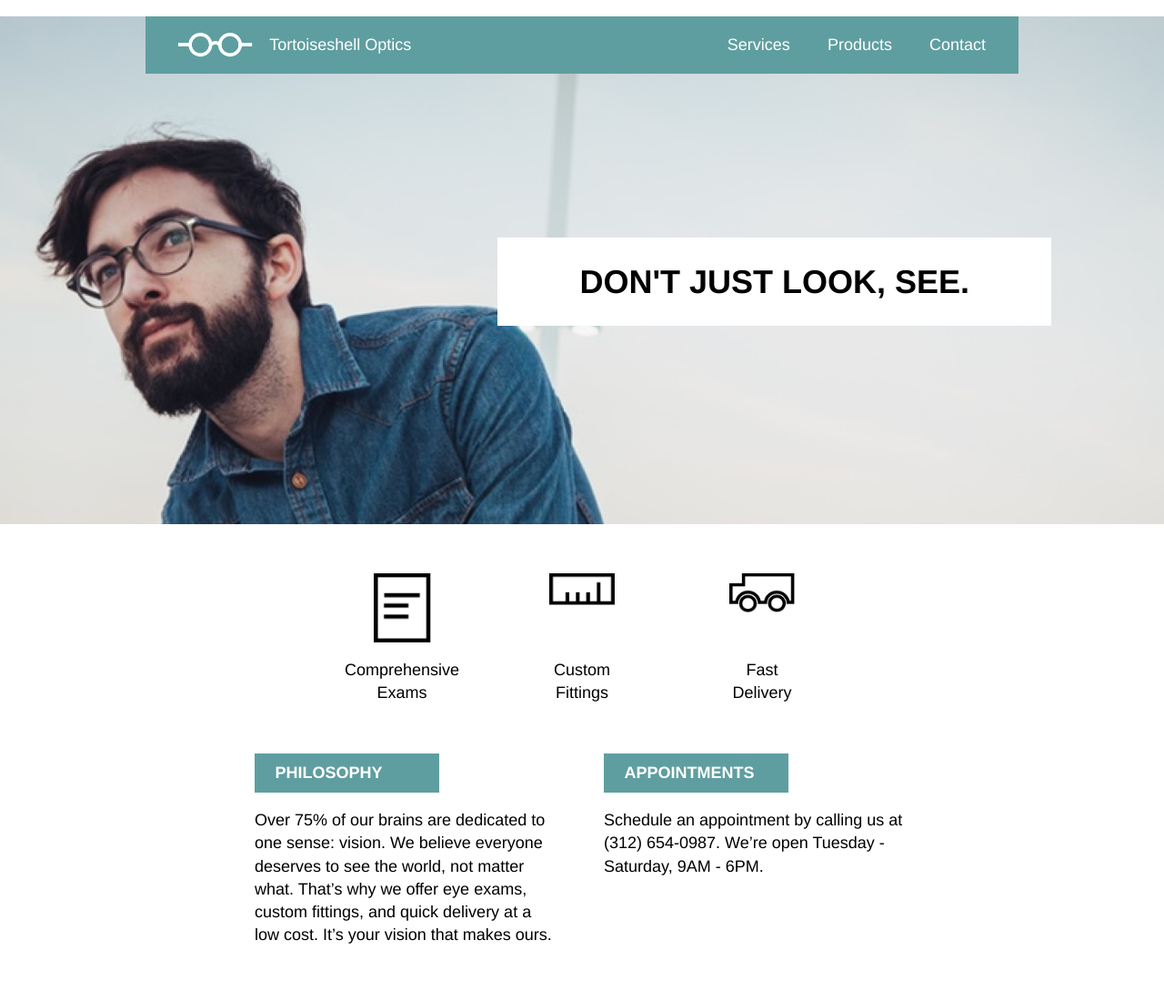
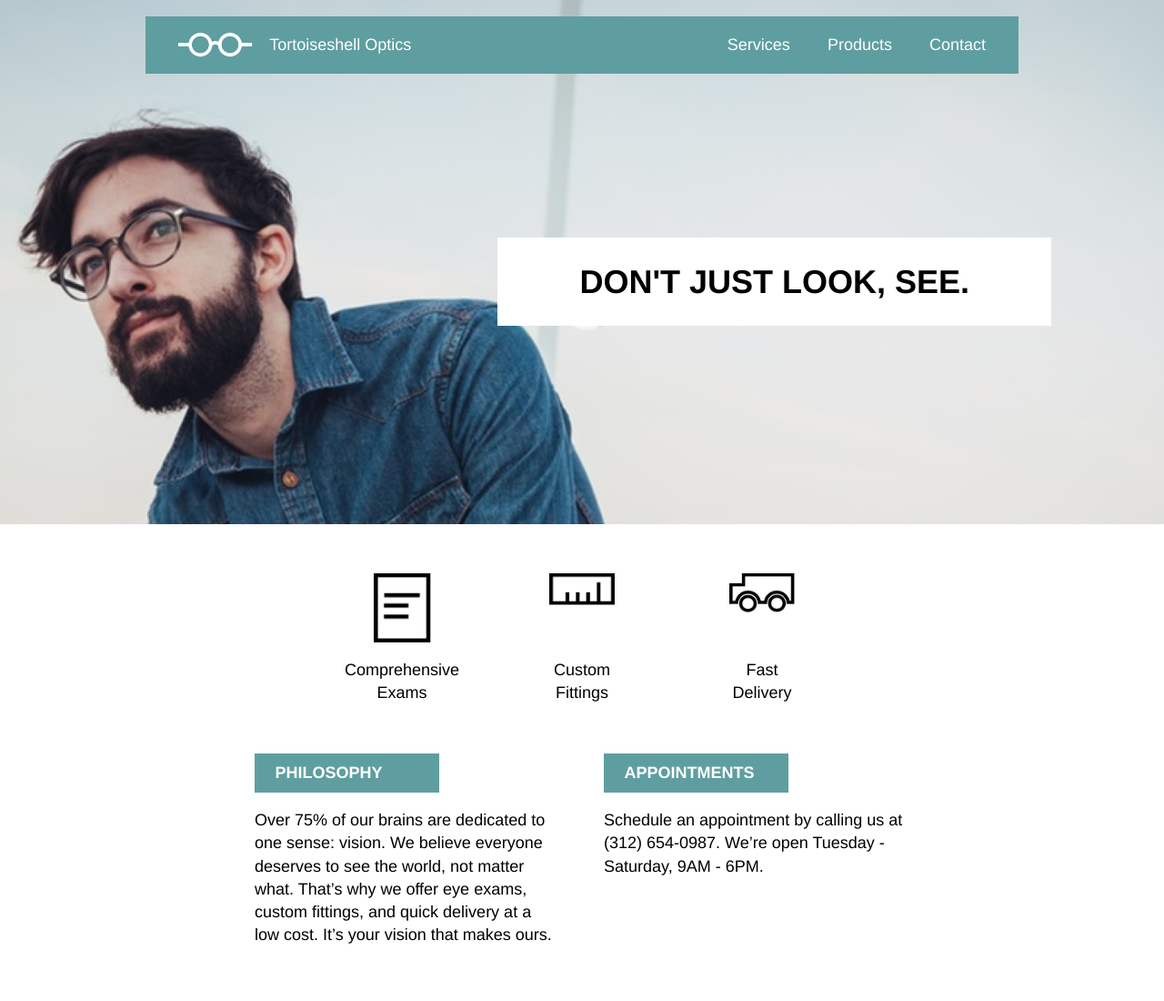
Before and after one commit to drin00/TortoiseshellOptics, a plain HTML site: page index.html in a window 1280 px wide. Shown: the top 1100 px of the page at 91% size. Drawn offline with Linux system fonts and the light colour scheme.

Commit message:
Delete top margin of mainheader and add top-padding to main section instead.

```diff
--- a/resources/css/style.css
+++ b/resources/css/style.css
@@ -17,7 +17,6 @@ html{
   align-items: center;
   background-color: cadetblue;
   color: white;
-  margin-top: 1rem;
 }
 .logo{
   display: flex;
@@ -41,6 +40,7 @@ main{
   background-repeat: no-repeat;
   background-size: cover;
   height: 31rem;
+  padding-top: 1rem;
 }
 
 
```
